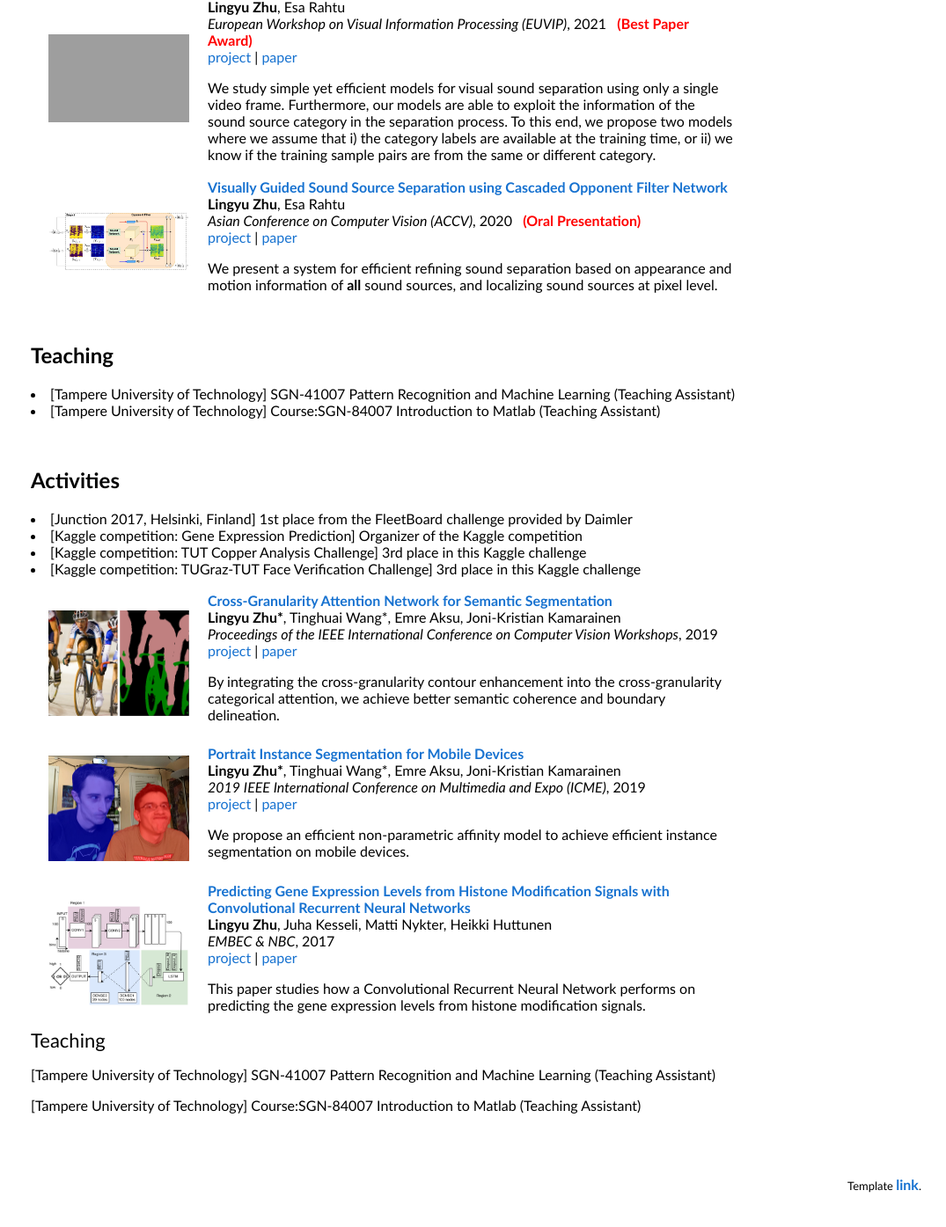
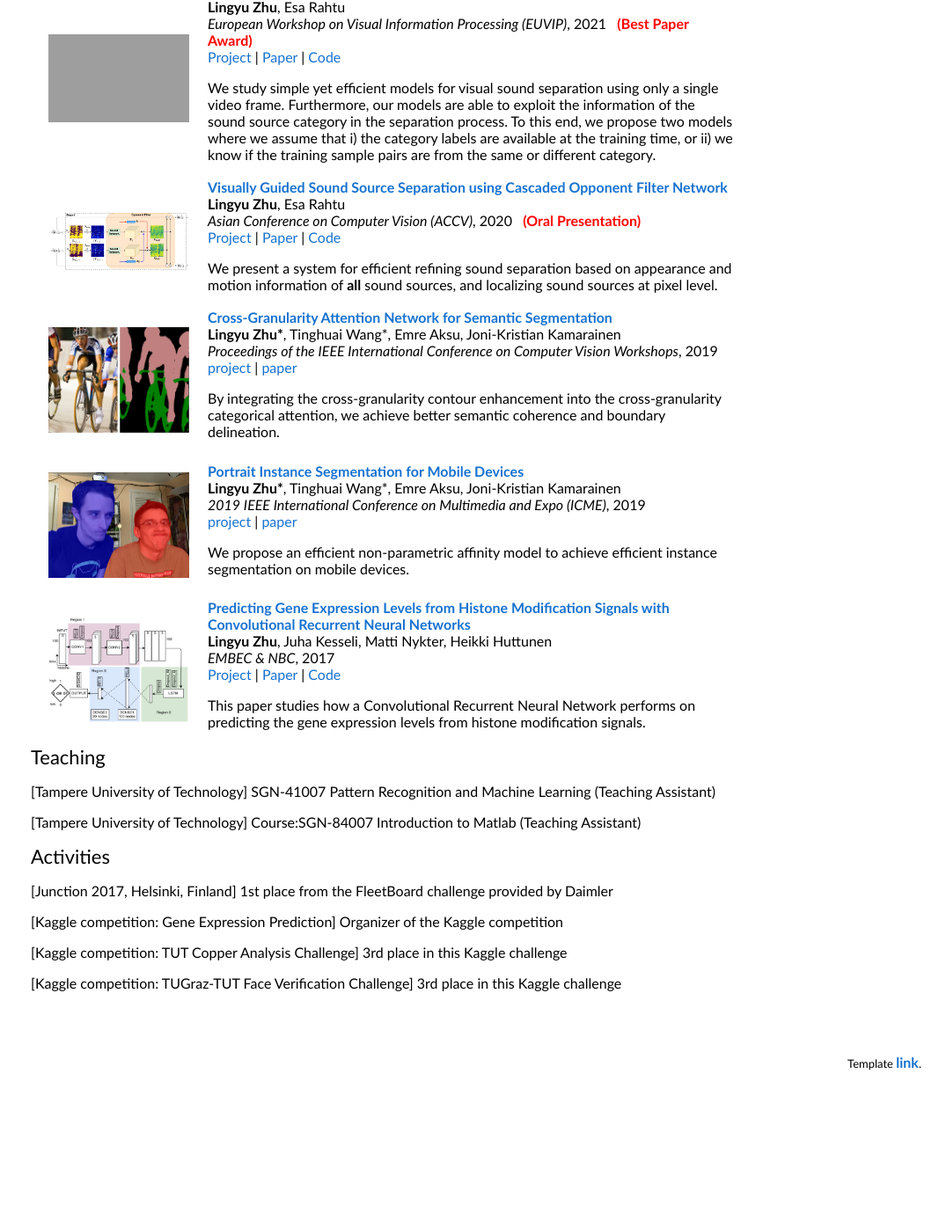
Before and after one commit to ly-zhu/ly-zhu.github.io, a Jekyll site: the page index.html, which Jekyll copies as it is, in a window 1280 px wide and 1400 px high, scrolled down 1038 px. Shown: the top 1395 px of the window at 88% size, without its empty margins (205-1280 px from the left). Built offline with Jekyll 4.4.1, drawn with Linux system fonts in a browser that asks for light colours; after the commit the page ends 2299 px from its top, so only the background shows below that; grey boxes are pictures that could not be loaded.

Commit message:
add code link to index

```diff
--- a/index.html
+++ b/index.html
@@ -119,8 +119,9 @@
           <br>
           <em>European Workshop on Visual Information Processing (EUVIP)</em>, 2021 &nbsp <font color="red"><strong>(Best Paper Award)</strong></font>
           <br>
-          <a href="https://ly-zhu.github.io/leveraging-category-information-for-single-frame-visual-sound-source-separation">project</a> |
-          <a href="https://ieeexplore.ieee.org/abstract/document/9484036">paper</a>
+          <a href="https://ly-zhu.github.io/leveraging-category-information-for-single-frame-visual-sound-source-separation">Project</a> |
+          <a href="https://ieeexplore.ieee.org/abstract/document/9484036">Paper</a> |
+          <a href="https://github.com/ly-zhu/Leveraging-Category-Information-for-Single-Frame-Visual-Sound-Source-Separation">Code</a>
           <p>
           We study simple yet efficient models for visual sound separation using only a single video frame. Furthermore, our models are able to exploit the information of the sound source category in the separation process. To this end, we propose two models where we assume that i) the category labels are available at the training time, or ii) we know if the training sample pairs are from the same or different category.
           </p>
@@ -144,8 +145,9 @@
           <br>
           <em>Asian Conference on Computer Vision (ACCV)</em>, 2020 &nbsp <font color="red"><strong>(Oral Presentation)</strong></font>
           <br>
-          <a href="https://ly-zhu.github.io/cof-net">project</a> |
-          <a href="https://openaccess.thecvf.com/content/ACCV2020/papers/Zhu_Visually_Guided_Sound_Source_Separation_using_Cascaded_Opponent_Filter_Network_ACCV_2020_paper.pdf">paper</a>
+          <a href="https://ly-zhu.github.io/cof-net">Project</a> |
+          <a href="https://openaccess.thecvf.com/content/ACCV2020/papers/Zhu_Visually_Guided_Sound_Source_Separation_using_Cascaded_Opponent_Filter_Network_ACCV_2020_paper.pdf">Paper</a> |
+          <a href="https://github.com/ly-zhu/cof-net">Code</a>
           <p>
           We present a system for efficient refining sound separation based on appearance and motion information of <strong>all</strong> sound sources, and localizing sound sources at pixel level.
           </p>
@@ -250,44 +252,15 @@
           <br>
           <em>EMBEC & NBC</em>, 2017
           <br>
-          <a href="https://ly-zhu.github.io/crnn/">project</a> |
-          <a href="https://link.springer.com/chapter/10.1007/978-981-10-5122-7_139">paper</a>
+          <a href="https://ly-zhu.github.io/crnn/">Project</a> |
+          <a href="https://link.springer.com/chapter/10.1007/978-981-10-5122-7_139">Paper</a> |
+          <a href="https://github.com/ly-zhu/CRNN-gene-expression-with-histone-modifications">Code</a>
           <p>
           This paper studies how a Convolutional Recurrent Neural Network performs on predicting the gene expression levels from histone modification signals.
           </p>
         </td>
       </tr>
     </tbody></tbody>
-
-    <!-- Teaching -->
-    <div class="container" style="margin-top: 0px;">
-    <a name="resource" style="visibility: hidden;"></a>
-        <div class="col-md-12">
-            <br><h2>Teaching</h2>
-            <div class="col-md-10" style="text-align: left; vertical-align: middle;">
-            <p align="justify">
-                <li>[Tampere University of Technology] SGN-41007 Pattern Recognition and Machine Learning (Teaching Assistant)</li>
-                <li>[Tampere University of Technology] Course:SGN-84007 Introduction to Matlab (Teaching Assistant)</li>
-            </p>
-          </div>
-        </div>
-    </div>
-
-    <!-- Activities -->
-    <div class="container" style="margin-top: 0px;">
-    <a name="activities" style="visibility: hidden;"></a>
-      <div class="col-md-12 content">
-        <br /><h2>Activities</h2>
-          <div class="col-md-10" style="text-align: middle; vertical-align: middle;">
-          <p align="justify">
-          <li> [Junction 2017, Helsinki, Finland] 1st place from the FleetBoard challenge provided by Daimler</li>
-          <li> [Kaggle competition: Gene Expression Prediction] Organizer of the Kaggle competition</li>
-          <li> [Kaggle competition: TUT Copper Analysis Challenge] 3rd place in this Kaggle challenge</li>
-          <li> [Kaggle competition: TUGraz-TUT Face Verification Challenge] 3rd place in this Kaggle challenge</li>
-          </p>
-       </div>
-      </div>
-    </div>
 
     <table width="100%" align="center" border="0" cellspacing="0" cellpadding="0">
       <tr>
@@ -299,6 +272,22 @@
         </p>
         </td>
     </table>
+
+    <table width="100%" align="center" border="0" cellspacing="0" cellpadding="0">
+      <tr>
+        <td width="100%" valign="middle">
+          <heading>Activities</heading>
+        <p>[Junction 2017, Helsinki, Finland] 1st place from the FleetBoard challenge provided by Daimler
+        </p>
+        <p>[Kaggle competition: Gene Expression Prediction] Organizer of the Kaggle competition
+        </p>
+        <p>[Kaggle competition: TUT Copper Analysis Challenge] 3rd place in this Kaggle challenge
+        </p>
+        <p>[Kaggle competition: TUGraz-TUT Face Verification Challenge] 3rd place in this Kaggle challenge
+        </p>
+        </td>
+    </table>
+
 
     </table>
       <table width="100%" align="center" border="0" cellspacing="0" cellpadding="20">
```
